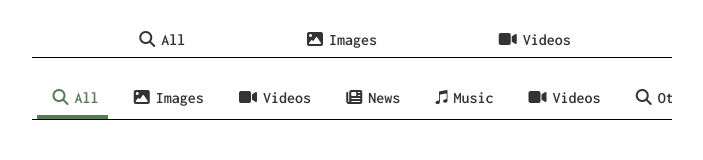
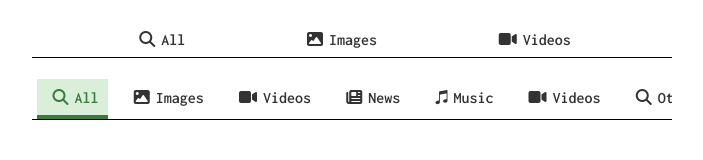
Before and after one commit to BelideNikhil/Week-Two-Assignment, a plain HTML site: page Tabs/tabs.html in a window 1280 px wide. Shown: the whole page, without its empty margins (288-991 px from the left). Drawn offline with Linux system fonts and the light colour scheme.

Commit message:
style add-color-forest-100

```diff
--- a/css-components/basics.css
+++ b/css-components/basics.css
@@ -19,7 +19,7 @@ html{
     --clr-candy-yellow:#FFD523;
     --clr-forest-green:#557C55;
     --clr-forest-green-dark:#3b7a3b;
-    --clr-forest-green-100:#b5f3b5;
+    --clr-forest-green-100:#daefda;
     --clr-black:#000;
     --clr-white:#fff;
     --clr-light-grey:#e0dcd2;
--- a/css-components/button.css
+++ b/css-components/button.css
@@ -52,9 +52,10 @@
 }
 /* btn txt underline */
 .btn-underline-primary{
-    color: var(--clr-forest-green);
+    color: var(--clr-forest-green-dark);
     border-bottom: 4px solid currentColor;
     border-radius: 0;
+    background-color: var(--clr-forest-green-100);
 }
 
 /* button with icon on left */
```
